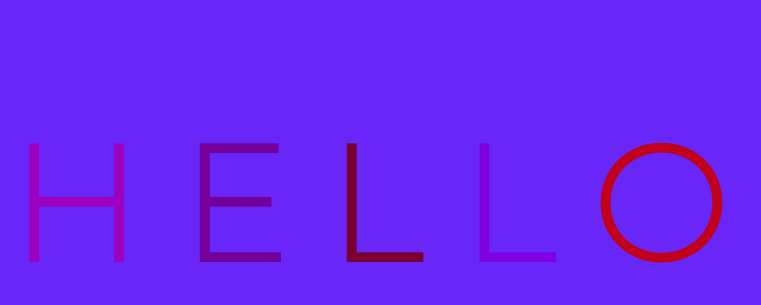
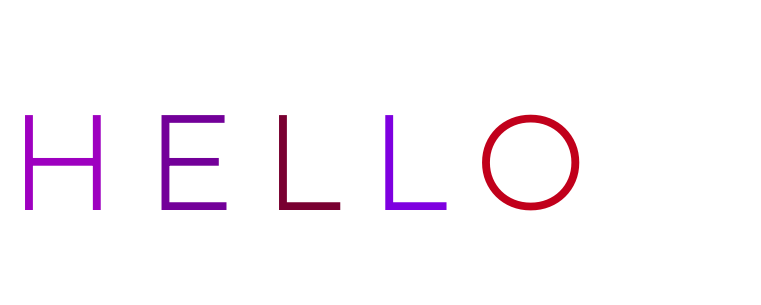
Before and after one commit to rachaelkool/GitHubDemo, a plain HTML site: page index.html in a window 1280 px wide. Shown: the whole page, without its empty margins (0-761 px from the left). Drawn offline with Linux system fonts and the light colour scheme.

Commit message:
someone else did this

```diff
--- a/app.css
+++ b/app.css
@@ -1,10 +1,10 @@
 body {
-	background-color: rgb(105, 38, 249);
+	background-color: orchid);
 	color: white;
 }
 
 h1 {
-    font-size: 10rem;
+    font-size: 8rem;
     font-family: Montserrat;
 }
 
```
